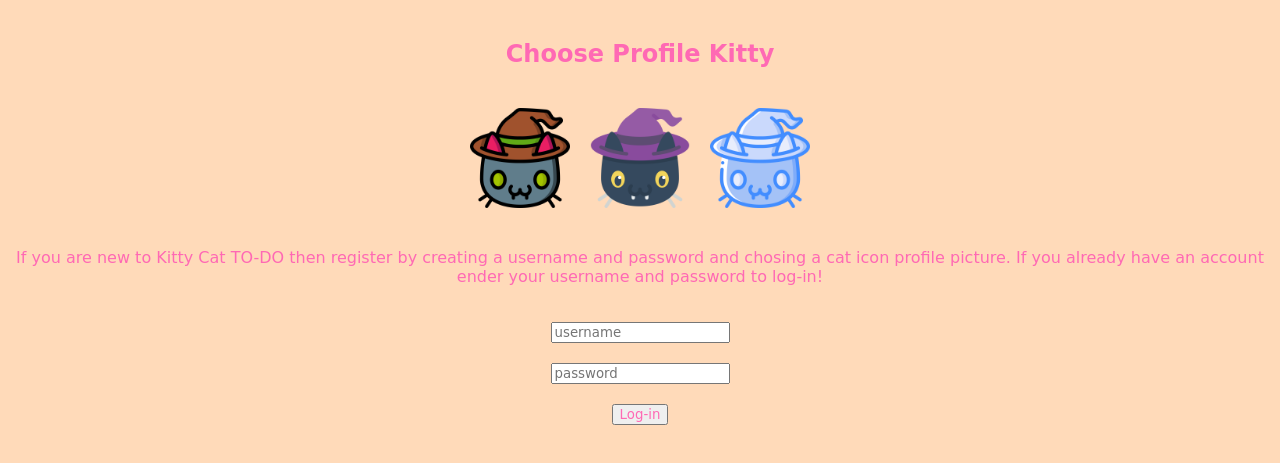
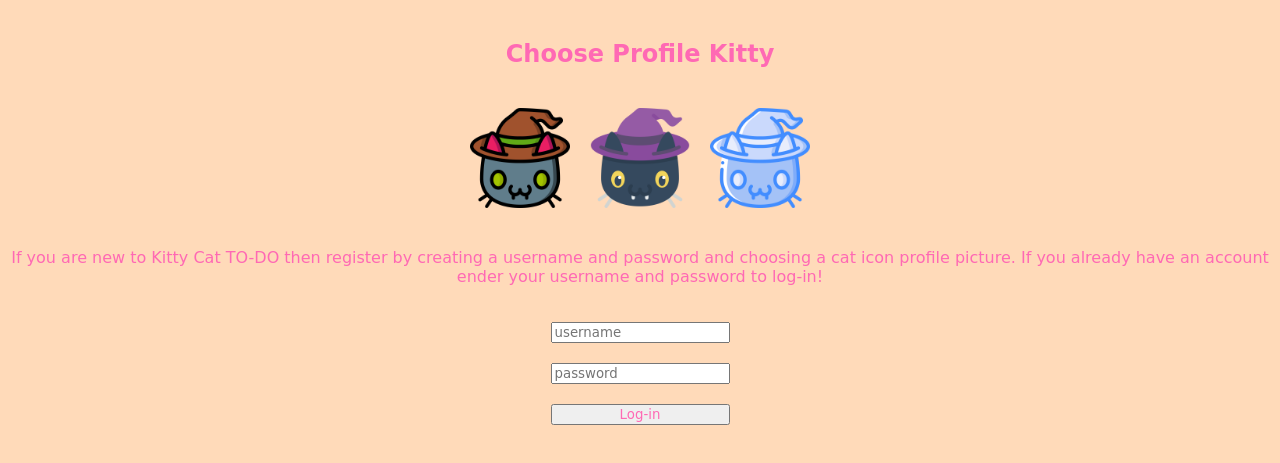
Before and after one commit to adriaivanitsky/lab-14-todos, a website: page index.html in a window 1280 px wide. Shown: the part 181-644 px from the top of the page. Drawn offline with Linux system fonts and the light colour scheme; a web font is replaced by a local one.

Commit message:
added form, some styles, and made input page and todo page

```diff
--- a/index.html
+++ b/index.html
@@ -15,7 +15,7 @@
     <link rel="preconnect" href="https://fonts.gstatic.com" crossorigin>
     <link href="https://fonts.googleapis.com/css2?family=Shrikhand&display=swap" rel="stylesheet">
 
-    <title>Document</title>
+    <title>Kitty To-Do List</title>
 </head>
 <body>
     <h1>KITTY CAT TO-DO LIST (meow)</h1>
@@ -35,20 +35,19 @@
             </label>
         </div>
 <p>
-    If you are new to Kitty Cat TO-DO then register by creating a username and password and chosing a cat icon profile picture. If you already have an account ender your username and password to log-in!
+    If you are new to Kitty Cat TO-DO then register by creating a username and password and choosing a cat icon profile picture. If you already have an account ender your username and password to log-in!
 </p>
-
+<form id="form">
     <label id="username">
         <input type="text" placeholder="username" id="input-1">
     </label>
     <label id="password">
         <input type="password" placeholder="password" id="input-2">
     </label>
-
-
     <button>
         Log-in
     </button>
+</form>
 
 </body>
 
--- a/styles/style.css
+++ b/styles/style.css
@@ -30,7 +30,12 @@ input[type=radio]:checked +  img {
     padding: 10px;
 }
 
-
 img {
     width: 100px;
 }
+
+#form {
+    display: flex;
+    flex-direction: column;
+    gap: 20px;
+}
```
Also changed, not shown: utils.js (added, +7 -0 lines), Inputs/index.html (added), Inputs/input.css (added), Inputs/input.js (added).
